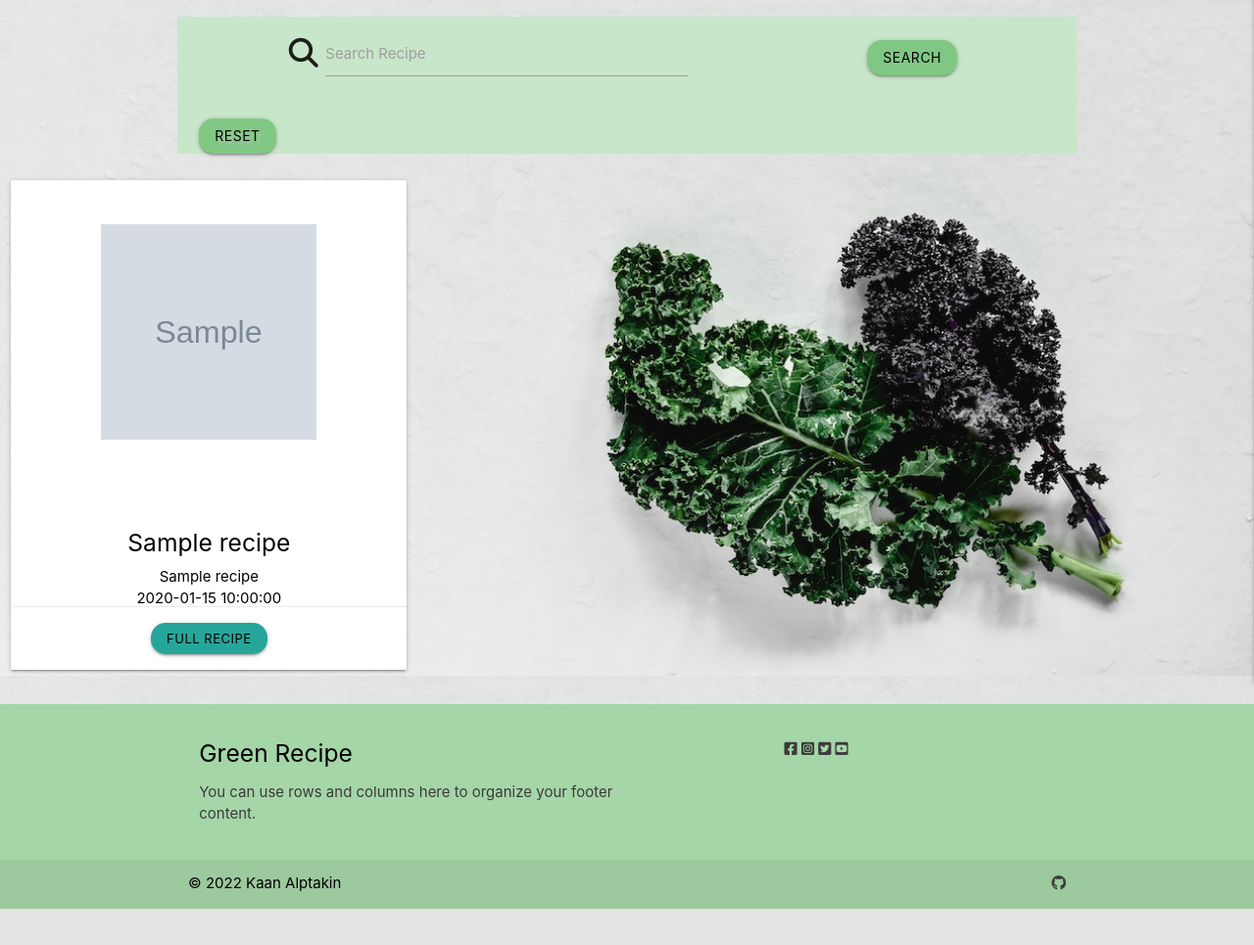
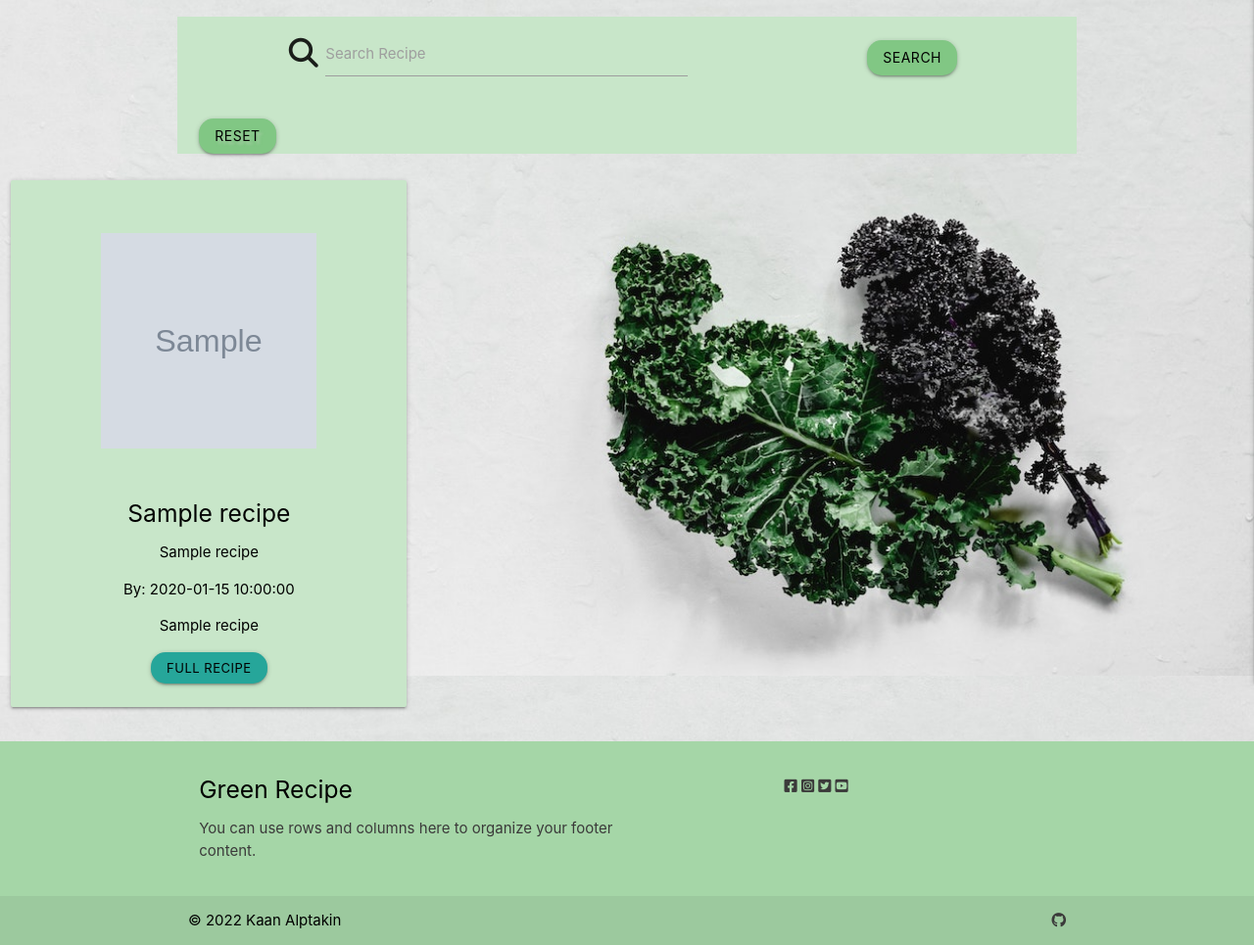
Before and after one commit to kaanalptkn/myrecepie.ka3, a Flask app: page / in a window 1280 px wide. Shown: the part 163-1128 px from the top of the page at 98% size. Before the commit the page ends 1091 px from the top, so only its background shows below. Run offline with Flask 2, Linux system fonts and the light colour scheme; grey boxes marked "Sample" are stand-in pictures; a database or web service that is not in the repository returns one stand-in record (values such as "Sample title"); some libraries are stand-ins or nearby versions.

```diff
--- a/static/css/style.css
+++ b/static/css/style.css
@@ -46,12 +46,21 @@ ul:not(.browser-default)>li {
     background-color: whitesmoke;
 }
 
+.card-panel {
+    background-color: #c8e6c9;
+}
+
 img {
     max-width: 100%;
     max-height: 100%;
-    margin: 3em;
+    margin: 2em;
 }
 .activator {
     height: 220px;
     width: 220px;
 }
+
+@media (max-width: 768px) {
+    body {
+      width: 100%;
+    }
--- a/templates/base.html
+++ b/templates/base.html
@@ -34,7 +34,7 @@
         </nav>
         <!--Mobile sidenav-->
         <ul class="sidenav" id="mobile-demo">
-            <li><h4 class="center-align text-shadow green darken-1">Green Recipes</h4></li>
+            <li><h6 class="center-align text-shadow green darken-1">Green Recipes</h6></li>
             <li><a href="{{ url_for('get_categories') }}">All Recipes</a></li>
             {% if session.user %}
                 <li><a href="{{ url_for('my_recipes', username=session['user']) }}"> My Recipes</a></li>
--- a/templates/categories.html
+++ b/templates/categories.html
@@ -27,14 +27,14 @@
 <div class="row center-align black-text background-decoration">
     {% for recipe in recipes %}
     <div class="col s12 m6 l4 offset-m1">
-        <div class="card large">
+        <div class="card-panel">
             {% if recipe.image_url|length %}
             <img src="{{ recipe.image_url }}" class="activator" alt="">
             {% endif %}
             <div class="card-content">
                 <h5>{{ recipe.recipe_name }}</h5>
                 <p>{{ recipe.cuisine_name }}</p>
-                <p>{{ recipe.created_by }}</p>
+                <p>By: {{ recipe.created_by }}</p>
                 <p>{{ recipe.category_name}}</p>
             </div>
             <div class="card-action">
--- a/templates/my_recipes.html
+++ b/templates/my_recipes.html
@@ -14,7 +14,7 @@
         <div class="row center-align background-decoration">
             {% for recipe in recipes %}
             <div class="col s12 m6 l4 offset-m1">
-                <div class="card large">
+                <div class="card-panel">
                     <div class="card-image">
                         {% if recipe.image_url|length %}
                         <img src="{{ recipe.image_url }}" class="activator" alt="">
```
